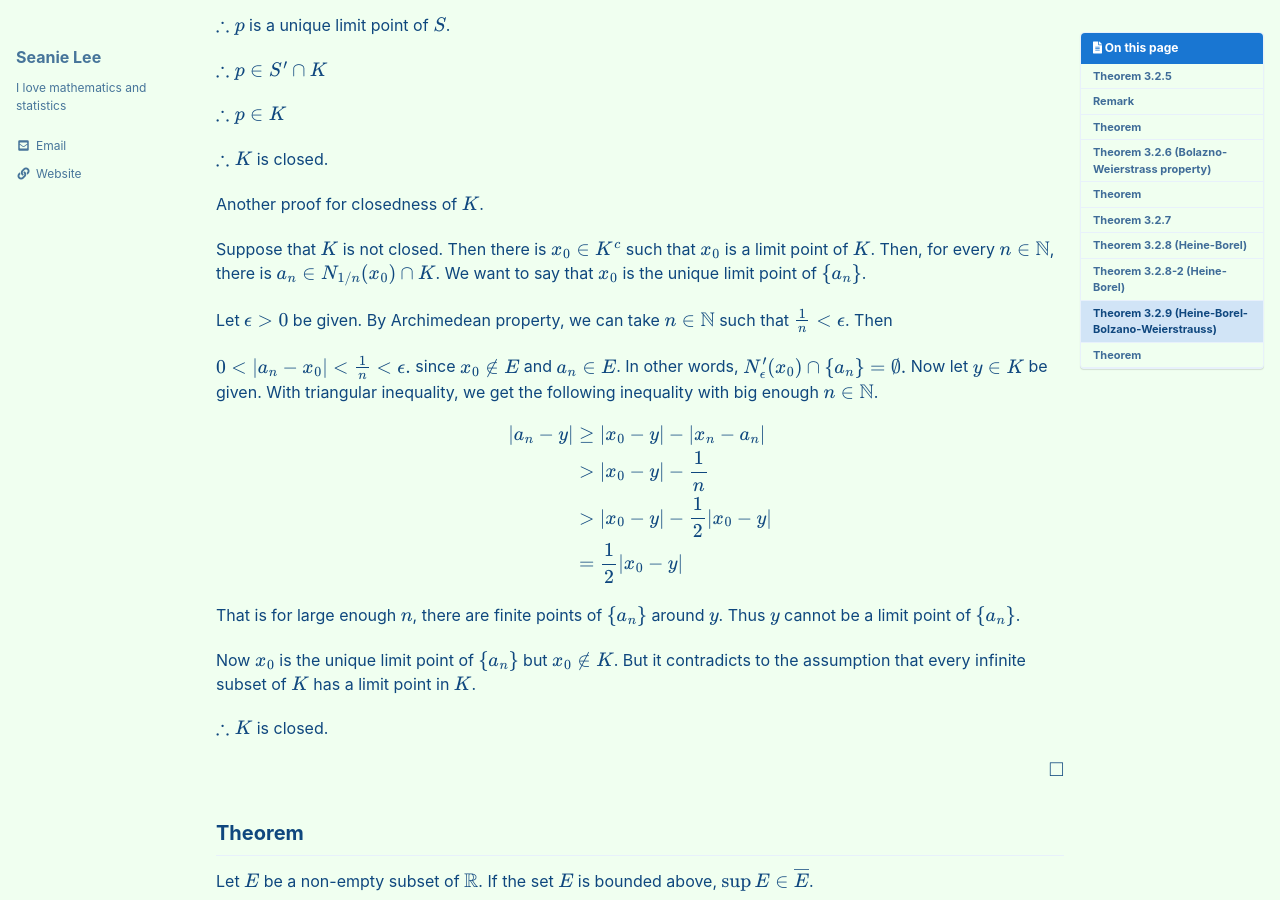
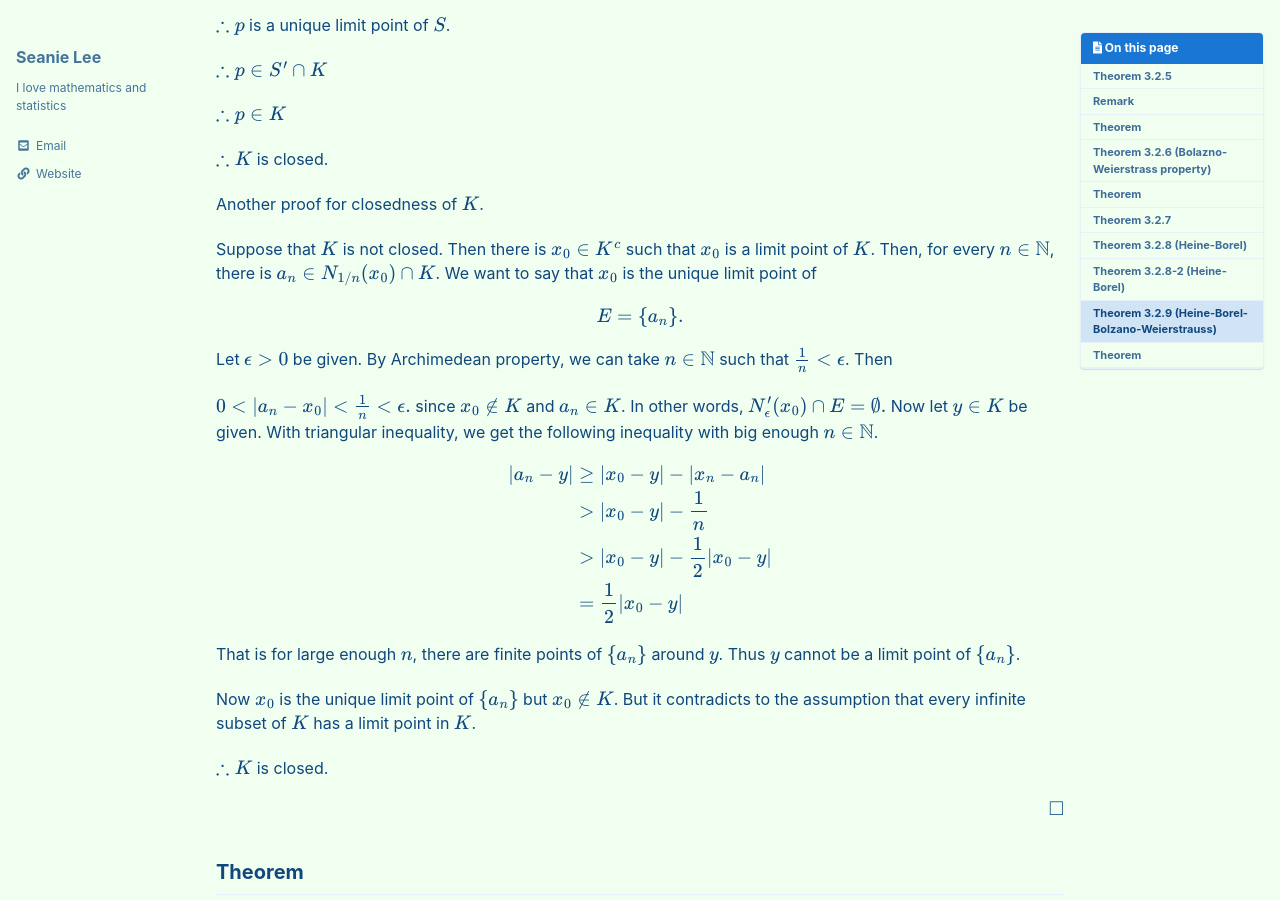
Before and after one commit to seanie12/blog, a Jekyll site: the page built from _posts/2021-01-23-compact.md, in a window 1280 px wide and 900 px high, scrolled down 5564 px. Built offline with Jekyll 4.4.1, drawn with Linux system fonts in a browser that asks for light colours; cached includes are drawn as plain includes; formulas are drawn with MathJax 3.

Commit message:
Update 2021-01-23-compact.md

```diff
--- a/_posts/2021-01-23-compact.md
+++ b/_posts/2021-01-23-compact.md
@@ -287,7 +287,13 @@ $\therefore K$ is closed.
 
 Another proof for closedness of $K$.
 
-Suppose that $K$ is not closed. Then there is $x_0\in K^c$ such that $x_0$ is a limit point of $K$. Then, for every $n\in\mathbb{N}$, there is $a_n\in N_{1/n}(x_0)\cap K$. We want to say that $x_0$ is the unique limit point of $$\{a_n\}$$.
+Suppose that $K$ is not closed. Then there is $x_0\in K^c$ such that $x_0$ is a limit point of $K$. Then, for every $n\in\mathbb{N}$, there is $a_n\in N_{1/n}(x_0)\cap K$. We want to say that $x_0$ is the unique limit point of
+
+$$
+\begin{equation*}
+E=\{a_n\}.
+\end{equation*}
+$$
 
 Let $\epsilon>0$ be given. By Archimedean property, we can take $n\in\mathbb{N}$ such that $\frac{1}{n}< \epsilon$. Then
 
@@ -296,8 +302,8 @@ $$
 0<|a_n-x_0|<\frac{1}{n}<\epsilon.
 \end{equation*}
 $$
-since $x_0 \notin  E$ and $a_n\in E$.
-In other words, $$N^\prime_\epsilon(x_0)\cap \{a_n\}=\emptyset.$$ Now let $y\in K$ be given. With triangular inequality,
+since $x_0 \notin  K$ and $a_n\in K$.
+In other words, $N^\prime_\epsilon(x_0)\cap E=\emptyset.$ Now let $y\in K$ be given. With triangular inequality,
 we get the following inequality with big enough $n\in\mathbb{N}$.
 
 $$
```
